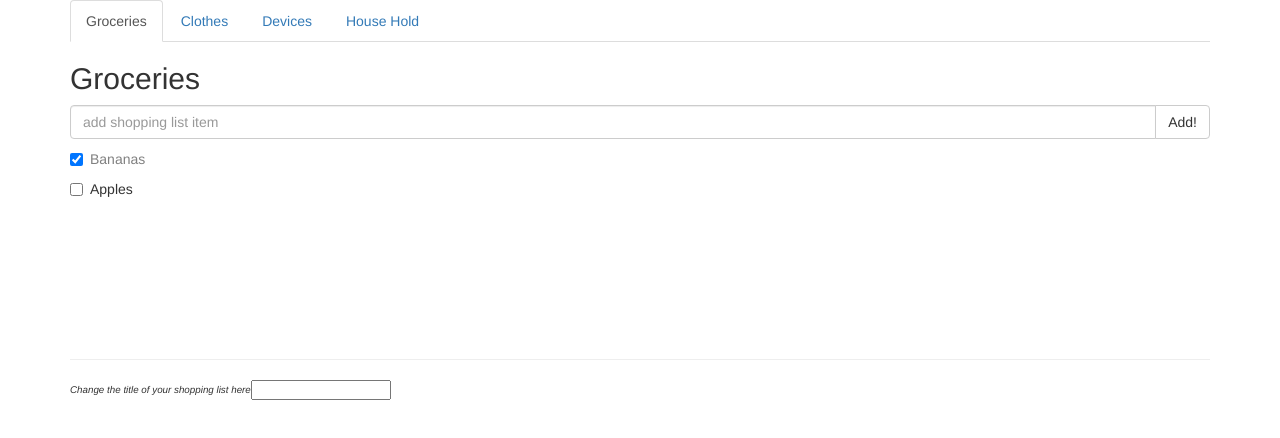
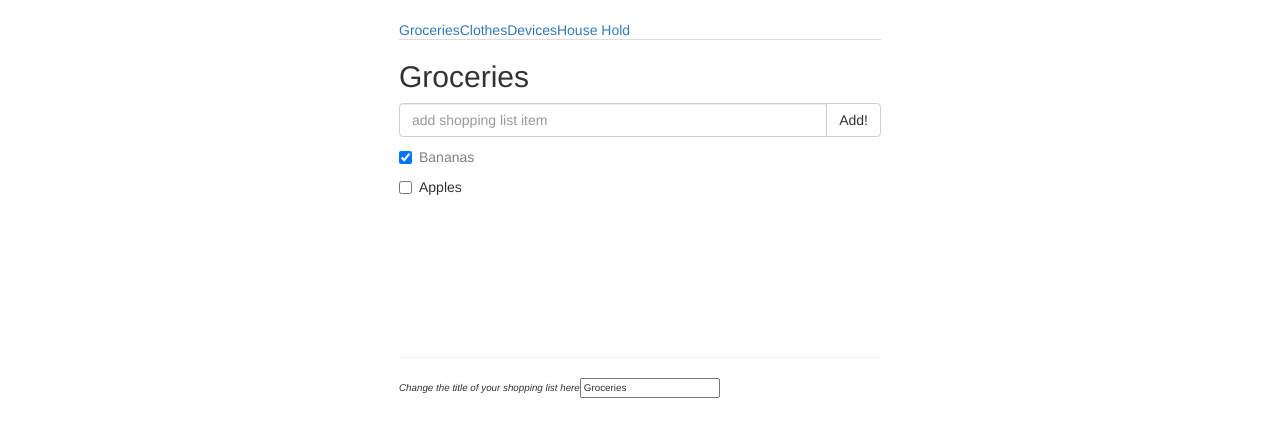
Before and after one commit to jamesmwangi55/leaningvuejs, a Vue app in the folder shopping-list/: page / in a window 1280 px wide. Shown: the top 438 px of the page. Built offline with nearby package versions, Linux system fonts and the light colour scheme.

Commit message:
Page 153

```diff
--- a/shopping-list/src/App.vue
+++ b/shopping-list/src/App.vue
@@ -2,18 +2,21 @@
   <div id="app" class="container">
     <ul class="nav nav-tabs" role="tablist">
       <li
-        v-bind:class="index===0 ? 'active': ''"
+        :class="index===0 ? 'active': ''"
         v-for="(list, index) in shoppinglists" role="presentation">
-        <a v-bind:href="'#' + list.id" v-bind:aria-controls="list.id" role="tab" data-toggle="tab">{{ list.title }}</a>
+        <shopping-list-title-component :id='list.id' :title='list.title'></shopping-list-title-component>
       </li>
     </ul>
     <div class="tab-content">
-      <div v-bind:class= "index===0 ? 'active' : ''"
+
+      <div :class= "index===0 ? 'active' : ''"
            v-for="(list,index) in shoppinglists"
-           class="tab-pane" role="tabpane" v-bind:id="list.id">
+           class="tab-pane" role="tabpane" :id="list.id">
+
         <shopping-list-component
-          v-bind:title="list.title"
-          v-bind:items="list.items"></shopping-list-component>
+          :title="list.title"
+          :items="list.items"></shopping-list-component>
+
       </div>
     </div>
   </div>
@@ -21,10 +24,12 @@
 
 <script>
   import ShoppingListComponent from './components/ShoppingListComponent.vue'
+  import ShoppingListTitleComponent from './components/ShoppingListTitleComponent.vue'
 
   export default {
     components: {
-      ShoppingListComponent
+      ShoppingListComponent,
+      ShoppingListTitleComponent
     },
     data () {
       return {
@@ -59,6 +64,13 @@
   }
 </script>
 
-<style>
-
+<style scoped>
+  .container {
+    width: 40%;
+    margin: 20px auto 0px auto;
+  }
+  .footer {
+    font-size: 0.7em;
+    margin-top: 40vh;
+  }
 </style>
--- a/shopping-list/src/components/AddItemComponent.vue
+++ b/shopping-list/src/components/AddItemComponent.vue
@@ -2,7 +2,8 @@
 <template>
   <div>
     <div class="input-group">
-      <input type="text" class="input form-control" v-model="newItem" @keyup.13="addItem" placeholder="add shopping list item">
+      <input type="text" class="input form-control"
+             v-model="newItem" @keyup.enter="addItem" placeholder="add shopping list item">
       <span class="input-group-btn">
         <button class="btn btn-default" type="button" @click="addItem">Add!</button>
       </span>
@@ -17,17 +18,13 @@
         newItem: ''
       }
     },
-    props: ['items'],
     methods: {
       addItem () {
         var text
 
         text = this.newItem.trim()
         if (text) {
-          this.items.push({
-            text: text,
-            checked: false
-          })
+          this.$emit('add', this.newItem)
           this.newItem = ''
         }
       }
--- a/shopping-list/src/components/ChangeTitleComponent.vue
+++ b/shopping-list/src/components/ChangeTitleComponent.vue
@@ -2,16 +2,16 @@
 <template>
   <div>
     <em>Change the title of your shopping list here</em>
-    <input type="text" v-model="mutableTitle">
+    <input type="text" :value="value" @input="onInput">
   </div>
 </template>
 
 <script>
   export default {
-    props: ['title'],
-    data () {
-      return {
-        mutableTitle: this.title
+    props: ['value'],
+    methods: {
+      onInput (event) {
+        this.$emit('input', event.target.value)
       }
     }
   }
--- a/shopping-list/src/components/ItemComponent.vue
+++ b/shopping-list/src/components/ItemComponent.vue
@@ -8,7 +8,6 @@
     </div>
   </li>
 </template>
-
 
 <script>
   export default {
--- a/shopping-list/src/components/ShoppingListComponent.vue
+++ b/shopping-list/src/components/ShoppingListComponent.vue
@@ -1,11 +1,11 @@
 <template>
   <div>
     <h2>{{ title }}</h2>
-    <add-item-component :items="items"></add-item-component>
+    <add-item-component :items="items" v-on:add="addItem"></add-item-component>
     <items-component :items="items"></items-component>
     <div class="footer">
       <hr>
-      <change-title-component></change-title-component>
+      <change-title-component v-model="title"></change-title-component>
     </div>
   </div>
 </template>
@@ -21,7 +21,15 @@
       ItemsComponent,
       ChangeTitleComponent
     },
-    props: ['title', 'items']
+    props: ['title', 'items'],
+    methods: {
+      addItem (text) {
+        this.items.push({
+          text: text,
+          checked: false
+        })
+      }
+    }
   }
 </script>
 
--- /dev/null
+++ b/shopping-list/src/components/ShoppingListTitleComponent.vue
@@ -0,0 +1,21 @@
+<template>
+  <div>
+    <a :href="href" :aria-controls="id" role="tab" data-toggle="tab">
+      {{ title }}</a>
+  </div>
+</template>
+
+<script>
+  export default{
+    props: ['id', 'title'],
+    computed: {
+      href () {
+        return '#' + this.id
+      }
+    }
+  }
+</script>
+
+<style scoped>
+
+</style>
```
